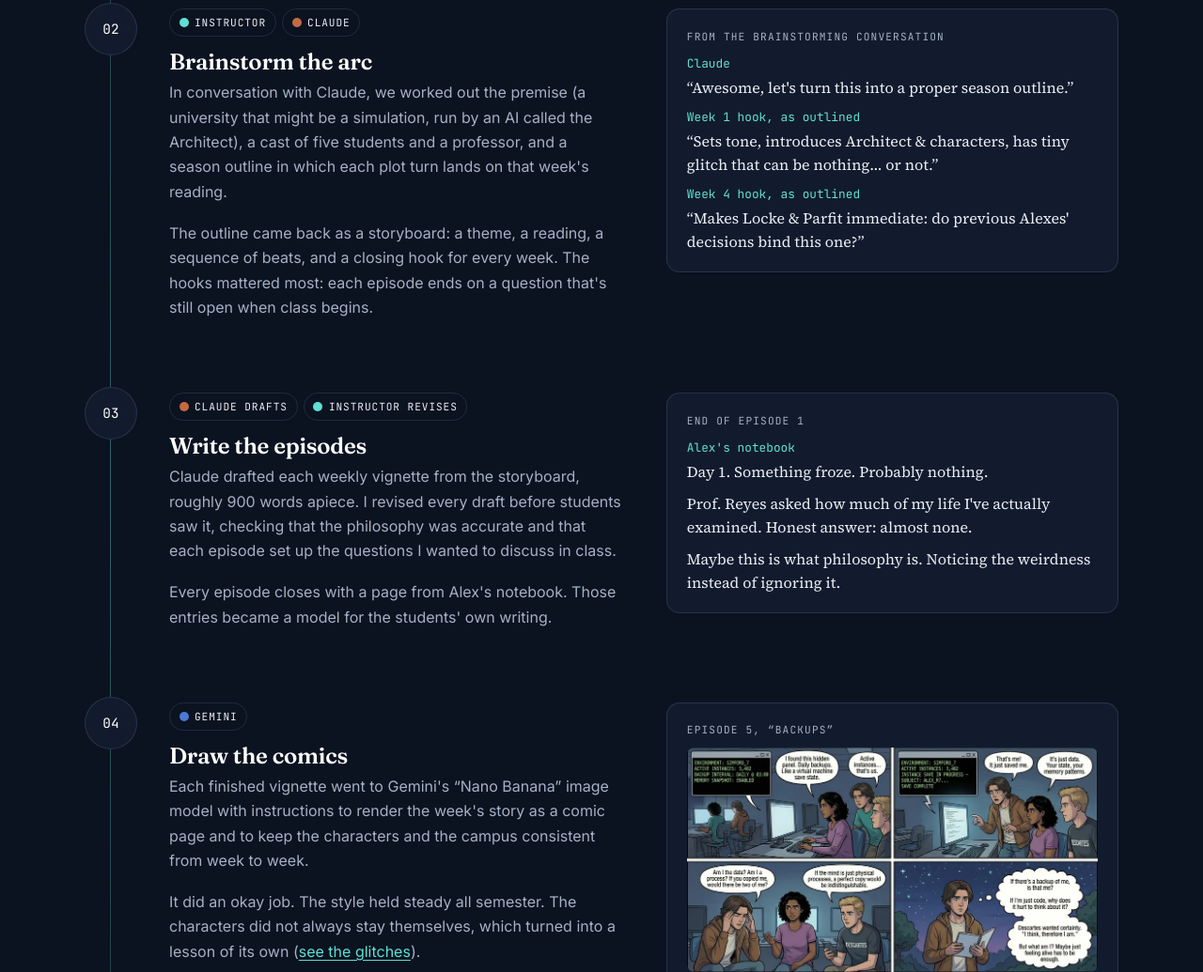
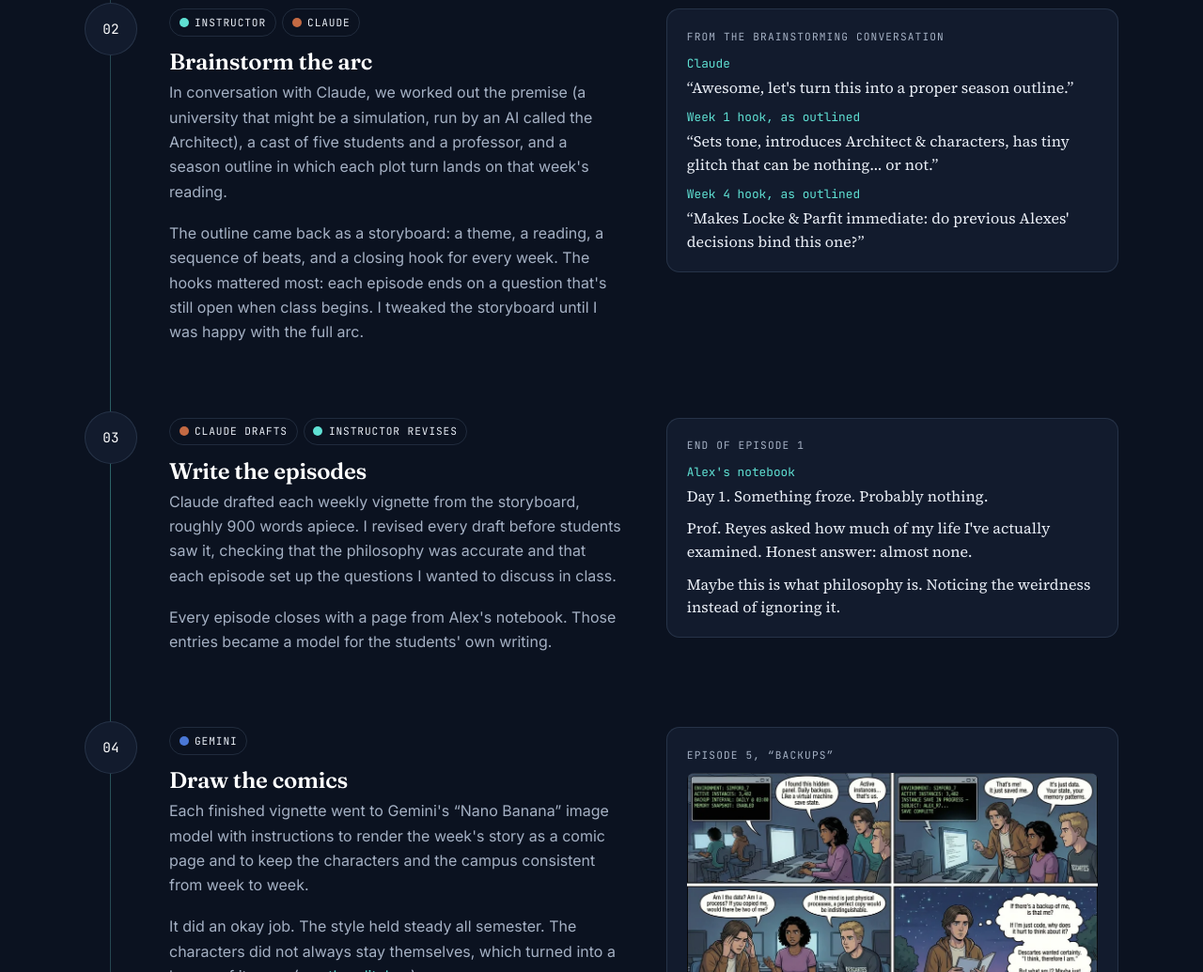
Before and after one commit to wilkth01/simulation-semester, a plain HTML site: page index.html in a window 1280 px wide. Shown: the part 3040-4075 px from the top of the page at 94% size. Drawn offline with Linux system fonts and the light colour scheme.

Commit message:
Revise build step 2 copy
Co-Authored-By: Claude Opus 5.5 <noreply@anthropic.com>

```diff
--- a/index.html
+++ b/index.html
@@ -155,7 +155,7 @@
             <div class="who-tags"><span class="who-tag"><span class="dot dot-you"></span>Instructor</span><span class="who-tag"><span class="dot dot-claude"></span>Claude</span></div>
             <h3>Brainstorm the arc</h3>
             <p>In conversation with Claude, we worked out the premise (a university that might be a simulation, run by an AI called the Architect), a cast of five students and a professor, and a season outline in which each plot turn lands on that week's reading.</p>
-            <p>The outline came back as a storyboard: a theme, a reading, a sequence of beats, and a closing hook for every week. The hooks mattered most: each episode ends on a question that's still open when class begins.</p>
+            <p>The outline came back as a storyboard: a theme, a reading, a sequence of beats, and a closing hook for every week. The hooks mattered most: each episode ends on a question that's still open when class begins. I tweaked the storyboard until I was happy with the full arc.</p>
           </div>
           <div class="step-aside">
             <span class="label">From the brainstorming conversation</span>
```
